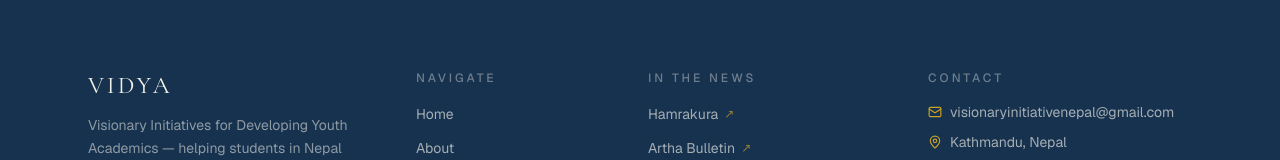
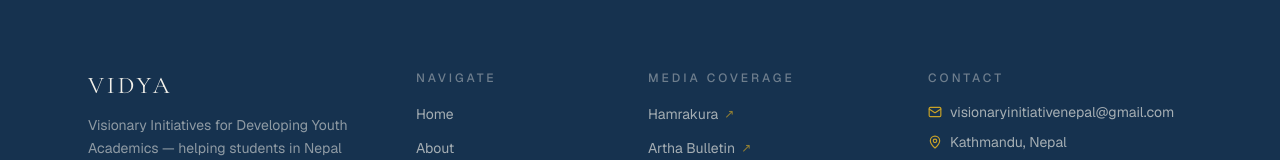
Before and after one commit to Sushan2589/Vidya, a Next.js app: page / in a window 1280 px wide. Shown: the part 2404-2564 px from the top of the page. Built offline with nearby package versions, Linux system fonts and the light colour scheme; no server answers.

Commit message:
Minor line change

```diff
--- a/components/Footer.tsx
+++ b/components/Footer.tsx
@@ -134,7 +134,7 @@ export function Footer() {
             }}
           >
             <p className="mb-4 text-xs font-medium uppercase tracking-[0.25em] text-[#F3F1EA]/40">
-              In The News
+              Media Coverage
             </p>
             <ul className="flex flex-col gap-2.5">
               {newsArticles.map((article) => (
```
